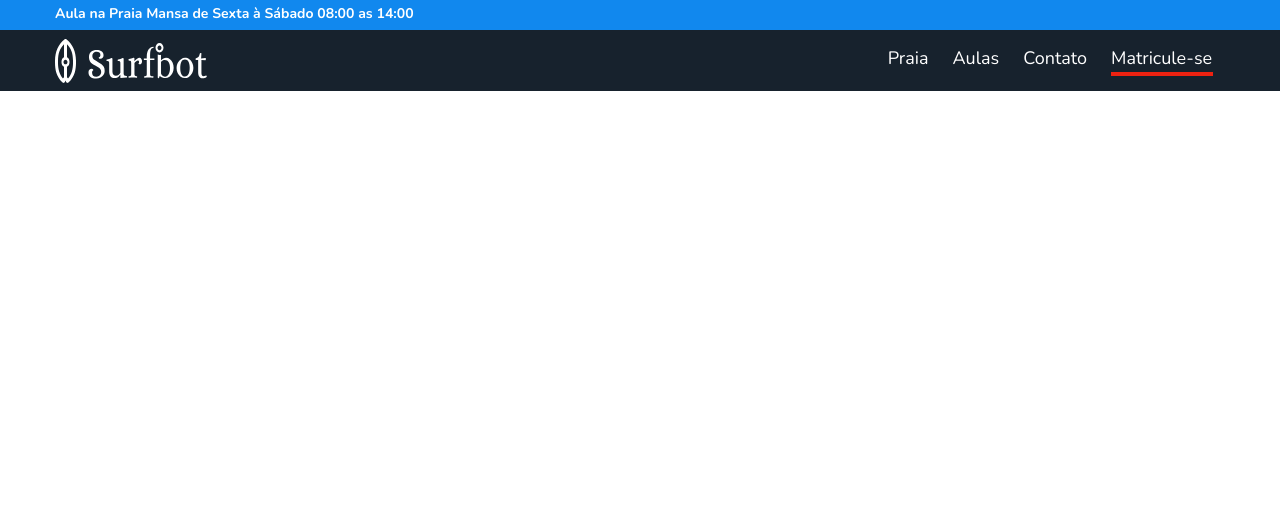
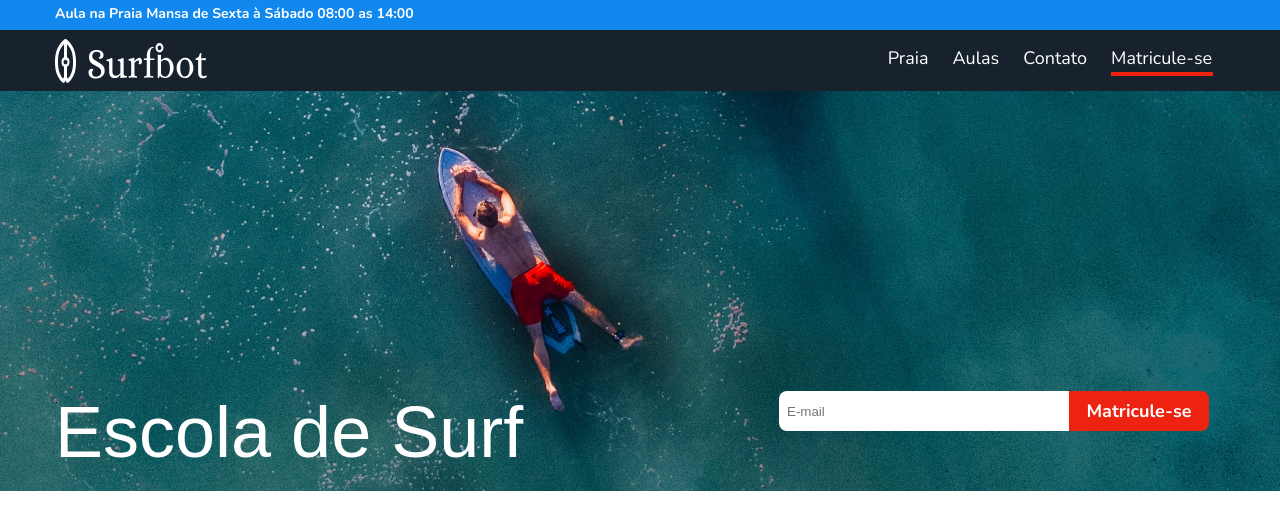
Before and after one commit to jonyreis/surfbot, a React (Create React App) app: page / in a window 1280 px wide. Shown: the top 530 px of the page. Built offline with nearby package versions, Linux system fonts and the light colour scheme; a web font is replaced by a local one.

Commit message:
Main complete

```diff
--- /dev/null
+++ b/src/components/Main/index.js
@@ -0,0 +1,19 @@
+import React from 'react'
+
+import './styles.css'
+
+function Main() {
+    return (
+        <main className="bg-intro">
+            <div className="container-main">
+                <h1>Escola de Surf</h1>
+                <form action="">
+                    <input type="text" placeholder="E-mail" />
+                    <button type="submit">Matricule-se</button>
+                </form>
+            </div>
+        </main>
+    )
+}
+
+export default Main
--- /dev/null
+++ b/src/components/Main/styles.css
@@ -0,0 +1,47 @@
+.bg-intro {
+    background: url('../../assets/bg-intro.png') center center;
+    background-size: cover;
+    background-repeat: no-repeat;
+    width: 100%;
+    height: 400px;
+    object-fit: fill;
+}
+
+.container-main {
+    color: #fff;
+    display: flex;
+    justify-content: space-between;
+    margin: 0 auto;
+    max-width: 1170px;
+    padding-top: 300px;
+}
+
+h1 {
+    font-weight: 400;
+}
+
+form {
+    display: flex;
+    margin-right: 16px;
+}
+
+form input {
+    border: #fff;
+    border-radius: 8px 0 0 8px;
+    height: 40px;
+    width: 290px;
+    padding: 8px;
+}
+
+form button {
+    background-color: #ee2211;
+    border: #ee2211;
+    border-radius: 0 8px 8px 0;
+    color: #fff;
+    font-family: 'Nunito', sans-serif;
+    font-size: 18px;
+    font-weight: 700;
+    width: 140px;
+    max-height: 40px;
+    cursor: pointer;
+}
--- a/src/components/pages/Home.js
+++ b/src/components/pages/Home.js
@@ -1,12 +1,17 @@
 import React from 'react'
 
 import Header from '../Header/index'
+import Main from '../Main/index'
 
 import './styles.css'
 
 function Home() {
     return (
-        <Header />
+        <>
+            <Header />
+            <Main />
+        </>
+
     )
 }
 
```
